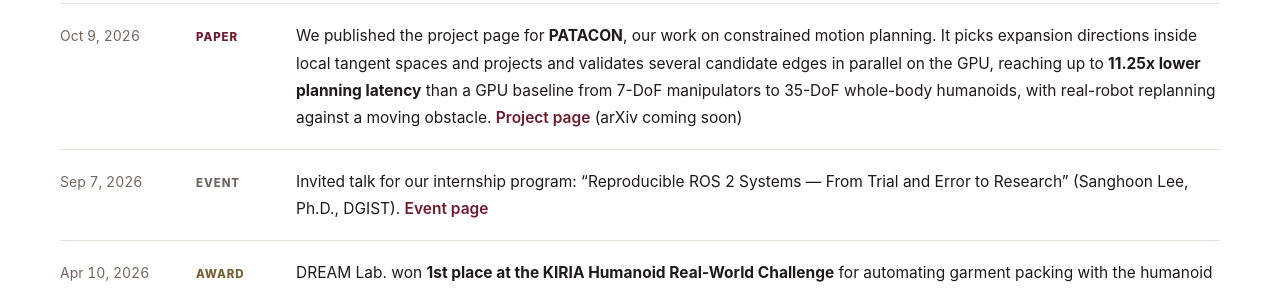
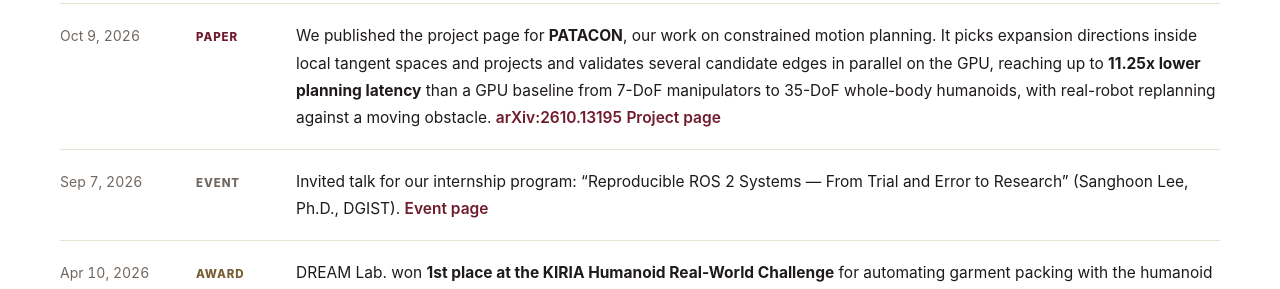
Before and after one commit to lab-dream/lab-dream.github.io, a Jekyll site: the page built from index.html, in a window 1280 px wide and 1400 px high, scrolled down 2359 px. Shown: the part 152-441 px from the top of the window. Built offline with Jekyll 4.4.1, drawn with Linux system fonts in a browser that asks for light colours; some web fonts are replaced.

Commit message:
[content] PATACON arXiv 공개 반영 (arXiv:2610.13195)
- publications.yml: links.arxiv 추가, "arXiv soon" 배지 제거,
  venue_full 을 arXiv 번호로 교체
- news.yml: 2026-10-09 항목(arXiv 제출일과 같은 날)에 링크를 넣고
  "arXiv 공개 예정" 문구 삭제
- members.yml: 오가현, 안준호 개인 페이지의 연구 항목에도 arXiv 링크

arXiv 페이지에서 제목과 저자 순서가 데이터와 일치하는 것,
2026-10-09 제출(v1, cs.RO)인 것을 확인함.

Co-Authored-By: Claude Opus 5 <noreply@anthropic.com>

```diff
--- a/_data/members.yml
+++ b/_data/members.yml
@@ -135,6 +135,7 @@
       image: /assets/img/research/patacon.jpg
       video: /assets/video/patacon-replanning.mp4
       links:
+        arxiv: https://arxiv.org/abs/2610.13195
         project: /patacon_paper/
 
 - name: Junho An
@@ -156,6 +157,7 @@
         tangent-bundle search in parallel on the GPU.
       tags: [Motion Planning, Constrained Manifold]
       links:
+        arxiv: https://arxiv.org/abs/2610.13195
         project: /patacon_paper/
 
 - name: Hwang Young Sang
--- a/_data/news.yml
+++ b/_data/news.yml
@@ -16,12 +16,12 @@
     제약 조건 하 모션 플래닝 연구 **PATACON**의 프로젝트 페이지를 공개했습니다. 접평면(tangent space)을 따라 탐색 방향을 고르고
     여러 후보 간선을 GPU에서 한꺼번에 투영하고 검증해, 7자유도 매니퓰레이터부터 35자유도 전신 휴머노이드까지
     기존 GPU 플래너 대비 최대 **11.25배 빠른 계획 시간**을 보였습니다. 움직이는 장애물 앞에서 실시간으로 다시 계획하는
-    실제 로봇 실험도 함께 공개했습니다. [프로젝트 페이지](/patacon_paper/) (arXiv 공개 예정)
+    실제 로봇 실험도 함께 공개했습니다. [arXiv:2610.13195](https://arxiv.org/abs/2610.13195) [프로젝트 페이지](/patacon_paper/)
   text_en: >-
     We published the project page for **PATACON**, our work on constrained motion planning. It picks expansion
     directions inside local tangent spaces and projects and validates several candidate edges in parallel on the GPU,
     reaching up to **11.25x lower planning latency** than a GPU baseline from 7-DoF manipulators to 35-DoF whole-body
-    humanoids, with real-robot replanning against a moving obstacle. [Project page](/patacon_paper/) (arXiv coming soon)
+    humanoids, with real-robot replanning against a moving obstacle. [arXiv:2610.13195](https://arxiv.org/abs/2610.13195) [Project page](/patacon_paper/)
 
 - date: 2026-09-07
   tag: event
--- a/_data/publications.yml
+++ b/_data/publications.yml
@@ -40,15 +40,15 @@
 - title: "PATACON: GPU-Parallel Tangent-Bundle RRT-Connect for Constrained Motion Planning"
   authors: "Gahyun Oh, Junho An, Suhyun Jeon, Suhan Park"
   venue: Preprint
-  venue_full: 제약 조건 하 모션 플래닝 (arXiv 공개 예정)
+  venue_full: "arXiv:2610.13195 — 제약 조건 하 모션 플래닝"
   year: 2026
   type: preprint
-  note: arXiv soon
   selected: true
   topics: [motion-planning]
   image: /assets/img/research/patacon.jpg
   video: /assets/video/patacon-replanning.mp4
   links:
+    arxiv: https://arxiv.org/abs/2610.13195
     project: /patacon_paper/
     video: /patacon_paper/assets/video/patacon-paper-video.mp4
 
```
